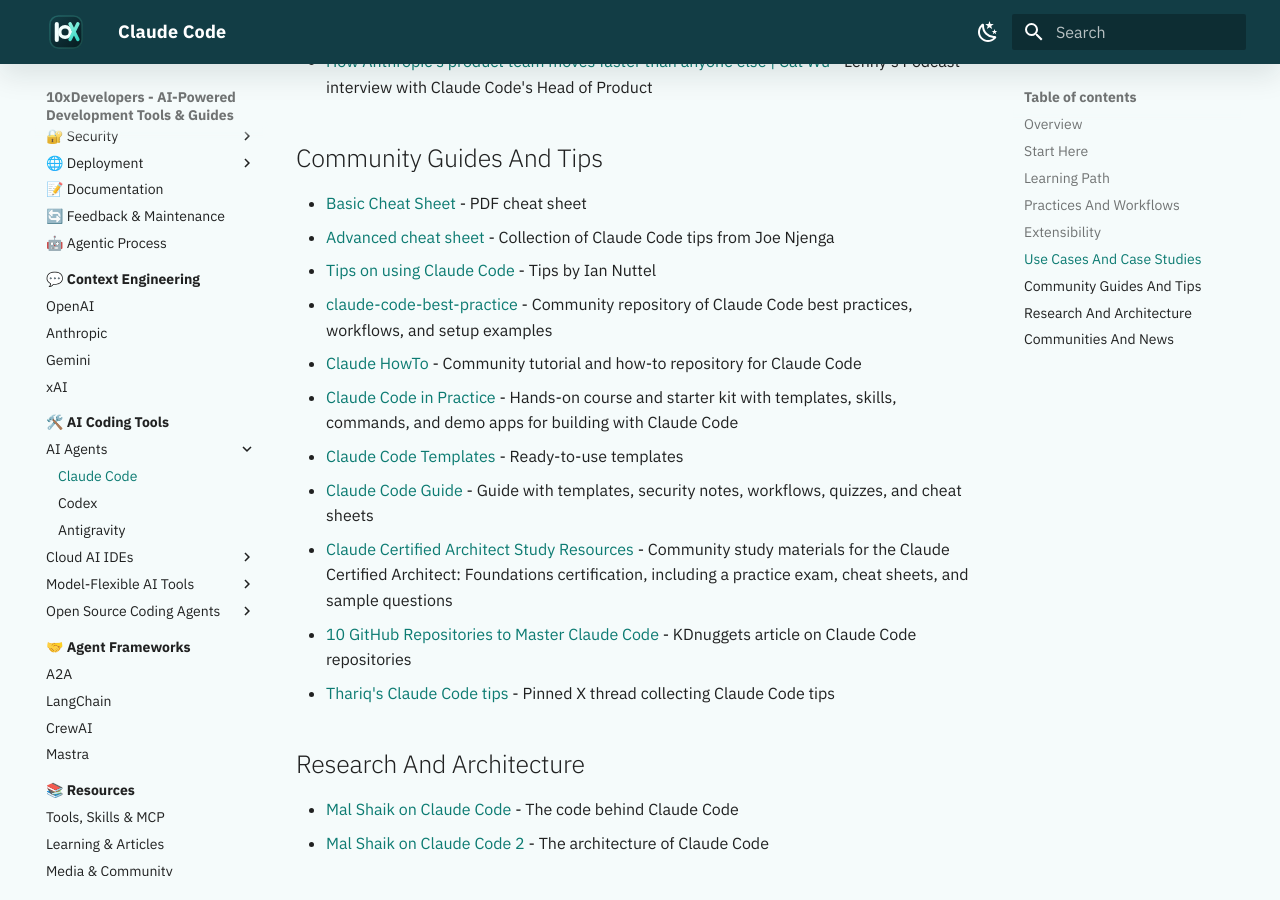
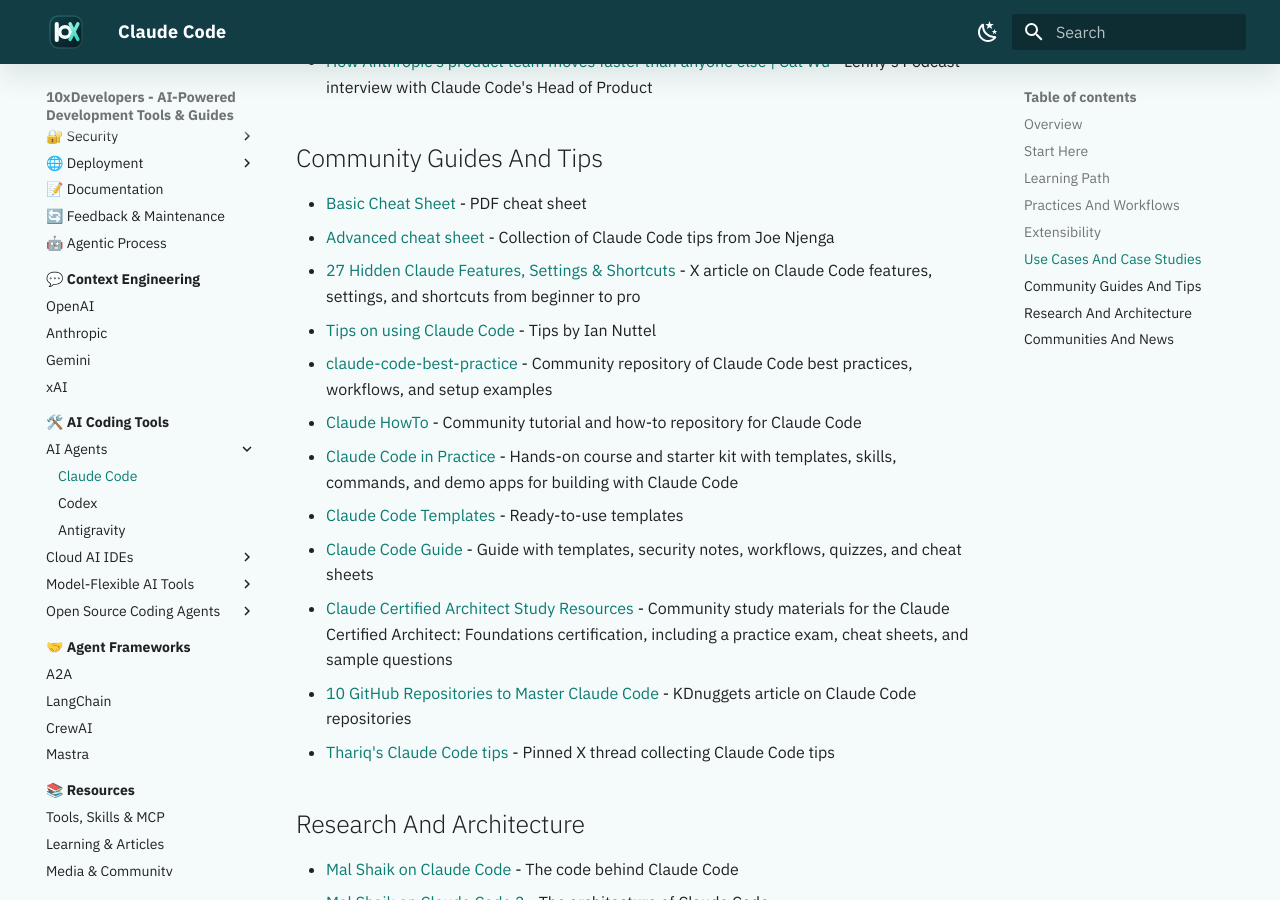
Before and after one commit to shlomoc/10xdev, an MkDocs documentation site: the page built from docs/ai-coding-tools/ai-agents/claude-code.md, in a window 1280 px wide and 900 px high, scrolled down 2853 px. Built offline with MkDocs 1.6.1 and Material for MkDocs 9.7.7, drawn with Linux system fonts in a browser that asks for light colours.

Commit message:
docs: add new resources for Claude Code and Lovable with links to articles and tips

```diff
--- a/docs/ai-coding-tools/ai-agents/claude-code.md
+++ b/docs/ai-coding-tools/ai-agents/claude-code.md
@@ -87,6 +87,7 @@ Claude Code is a CLI that can also be used with an IDE like VS Code.
 
 - [Basic Cheat Sheet](https://awesomeclaude.ai/code-cheatsheet.pdf) - PDF cheat sheet
 - [Advanced cheat sheet](https://github.com/Njengah/claude-code-cheat-sheet) - Collection of Claude Code tips from Joe Njenga
+- [27 Hidden Claude Features, Settings & Shortcuts](https://x.com/sairahul1/status/2070428662080618607) - X article on Claude Code features, settings, and shortcuts from beginner to pro
 - [Tips on using Claude Code](../../reference/claude-code-tips.md) - Tips by Ian Nuttel
 - [claude-code-best-practice](https://github.com/shanraisshan/claude-code-best-practice) - Community repository of Claude Code best practices, workflows, and setup examples
 - [Claude HowTo](https://luongnv.com/claude-howto/) - Community tutorial and how-to repository for Claude Code
```
Also changed, not shown: docs/ai-coding-tools/cloud-ai-ides/lovable.md (+1 -0 lines).
